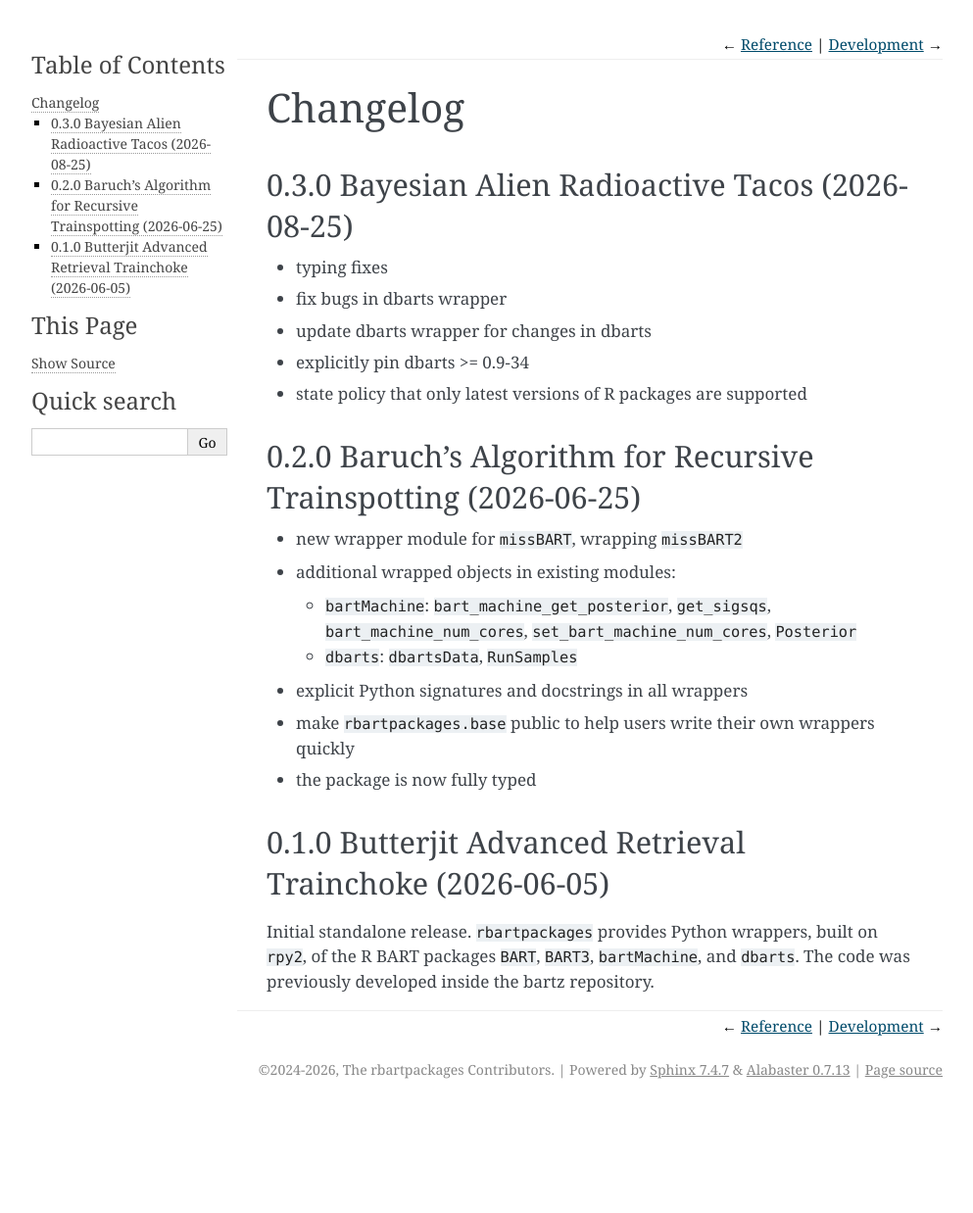
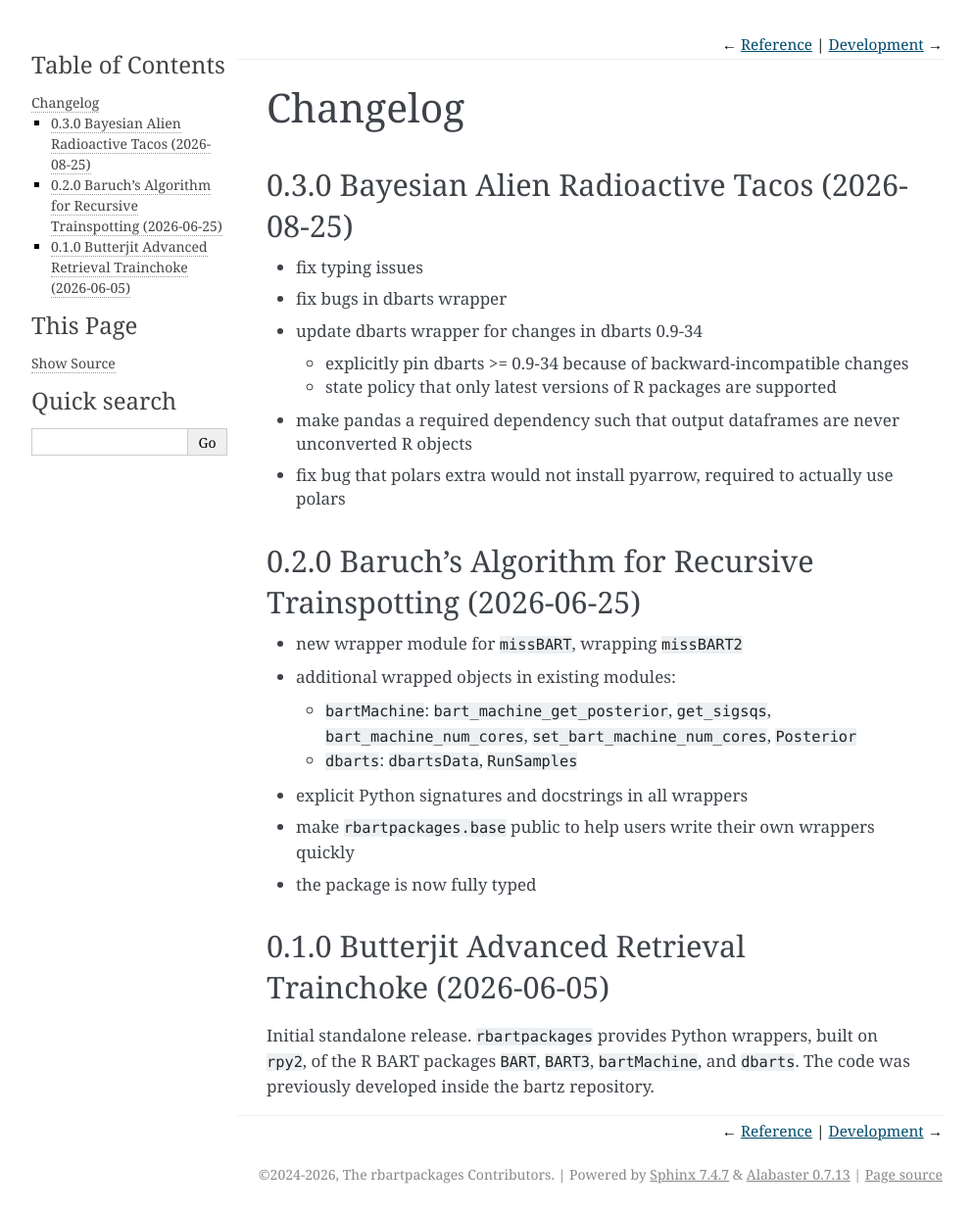
Before and after one commit to bartz-org/rbartpackages, a Sphinx documentation site: the page built from docs/changelog.md, in a window 1280 px wide and 1238 px high. Shown: the whole window at 98% size, without its empty margins (148-1141 px from the left). Built offline with Sphinx 7.4.7, drawn with Linux system fonts in a browser that asks for light colours; the version number could not be read and is left out.

Commit message:
docs: update changelog

```diff
--- a/docs/changelog.md
+++ b/docs/changelog.md
@@ -33,11 +33,13 @@ SOFTWARE.
 
 ## 0.3.0 Bayesian Alien Radioactive Tacos (2026-08-25)
 
-- typing fixes
+- fix typing issues
 - fix bugs in dbarts wrapper
-- update dbarts wrapper for changes in dbarts
-- explicitly pin dbarts >= 0.9-34
-- state policy that only latest versions of R packages are supported
+- update dbarts wrapper for changes in dbarts 0.9-34
+    - explicitly pin dbarts >= 0.9-34 because of backward-incompatible changes
+    - state policy that only latest versions of R packages are supported
+- make pandas a required dependency such that output dataframes are never unconverted R objects
+- fix bug that polars extra would not install pyarrow, required to actually use polars
 
 
 ## 0.2.0 Baruch's Algorithm for Recursive Trainspotting (2026-06-25)
```
